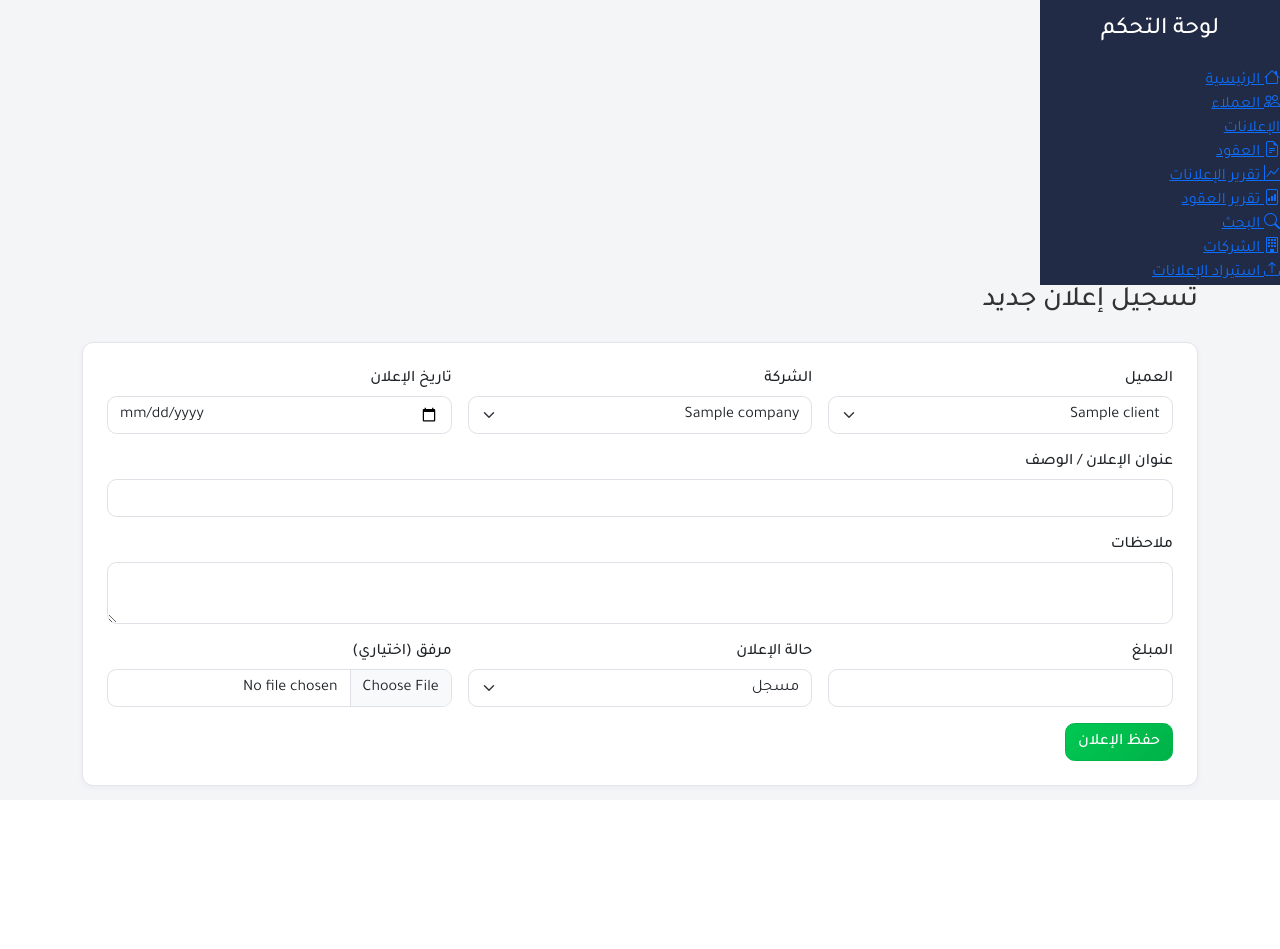
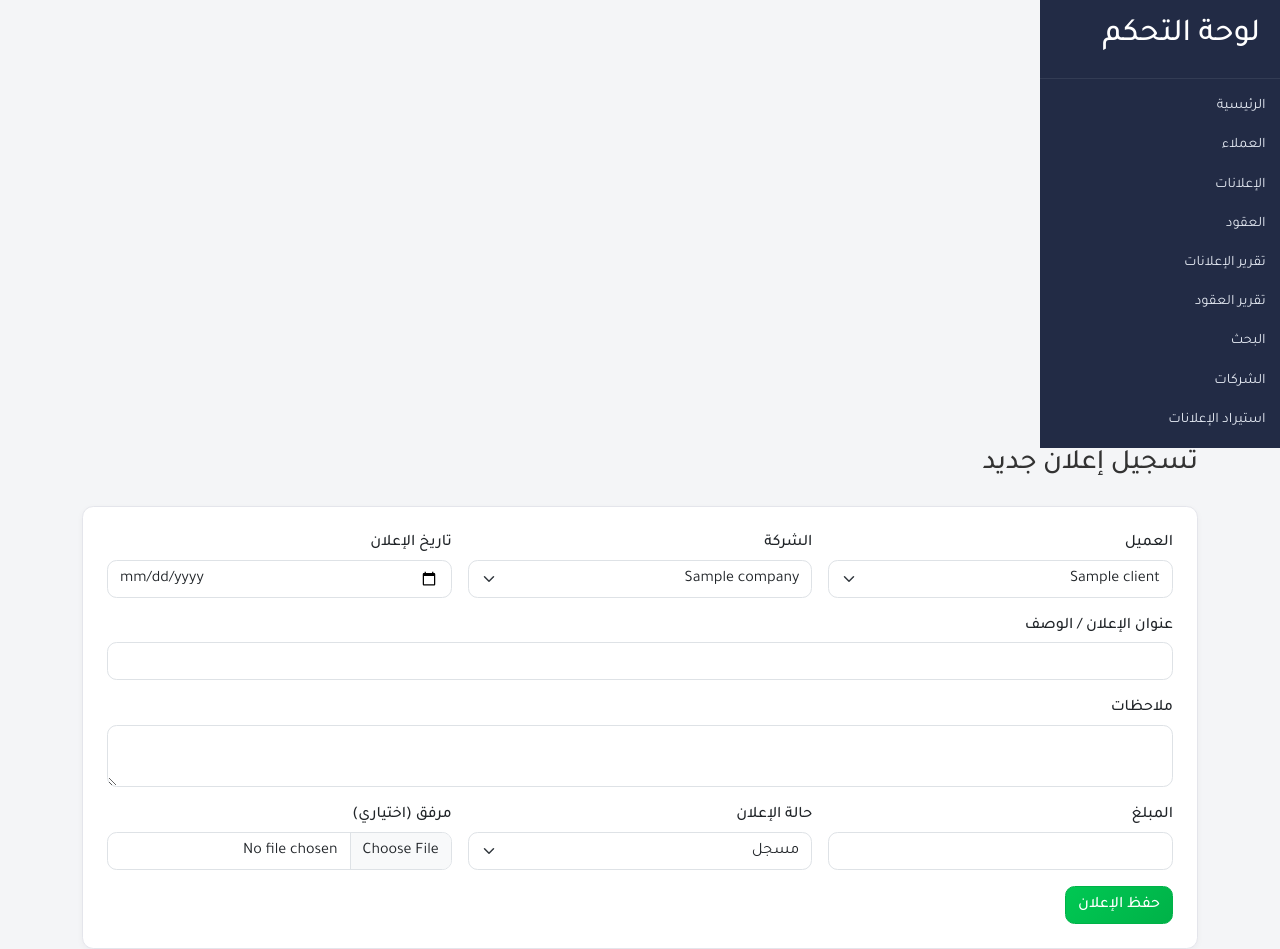
Before and after one commit to effatahmed67-ship-it/ads-system, a Flask app: page /add_ad in a window 1280 px wide. Before the commit the page ends 791 px from the top, so only its background shows below. Run offline with Flask 3, Linux system fonts and the light colour scheme; tables that the repository leaves empty hold one stand-in row (values such as "Sample post").

Commit message:
Update base.html

```diff
--- a/templates/base.html
+++ b/templates/base.html
@@ -1,42 +1,61 @@
-<!DOCTYPE html>
+<!doctype html>
 <html lang="ar" dir="rtl">
 <head>
-    <meta charset="UTF-8">
-    <title>{{ title if title else "نظام إدارة الإعلانات" }}</title>
+    <meta charset="utf-8">
+    <title>{% block title %}نظام تسجيل الحملات الإعلانية{% endblock %}</title>
 
-    <!-- Bootstrap RTL -->
-    <link rel="stylesheet" href="https://cdn.jsdelivr.net/npm/bootstrap@5.3.2/dist/css/bootstrap.rtl.min.css">
+    <!-- Bootstrap -->
+    <link rel="stylesheet"
+          href="https://cdn.jsdelivr.net/npm/bootstrap@5.3.2/dist/css/bootstrap.rtl.min.css">
 
-    <!-- Icons -->
-    <link rel="stylesheet" href="https://cdn.jsdelivr.net/npm/bootstrap-icons/font/bootstrap-icons.css">
-
-    <!-- Custom Style -->
-    <link rel="stylesheet" href="/static/css/style.css">
-
+    <!-- خطوط & ستايل -->
+    <link rel="stylesheet" href="{{ url_for('static', filename='css/style.css') }}">
 </head>
-
 <body>
 
-    <!-- Sidebar -->
-    <div class="sidebar">
-        <h4 class="text-center py-3 text-white">لوحة التحكم</h4>
+<div class="app-wrapper">
+    <!-- الشريط الجانبي -->
+    <aside class="sidebar">
+        <div class="sidebar-header">
+            <h2>لوحة التحكم</h2>
+        </div>
 
-        <a href="/" class="menu-item"><i class="bi bi-house"></i> الرئيسية</a>
-        <a href="/clients" class="menu-item"><i class="bi bi-people"></i> العملاء</a>
-        <a href="/add_ad" class="menu-item"><i class="bi bi-bullhorn"></i> الإعلانات</a>
-        <a href="/add_contract" class="menu-item"><i class="bi bi-file-earmark-text"></i> العقود</a>
-        <a href="/ads_report" class="menu-item"><i class="bi bi-graph-up"></i> تقرير الإعلانات</a>
-        <a href="/contracts_report" class="menu-item"><i class="menu-item bi-file-bar-graph"></i> تقرير العقود</a>
-        <a href="/search" class="menu-item"><i class="bi bi-search"></i> البحث</a>
-        <a href="/companies" class="menu-item"><i class="bi bi-building"></i> الشركات</a>
-        <a href="/import_ads" class="menu-item"><i class="bi bi-upload"></i> استيراد الإعلانات</a>
-    </div>
+        <nav class="sidebar-menu">
+            <a href="{{ url_for('home') }}" class="sidebar-link">
+                <span>الرئيسية</span>
+            </a>
+            <a href="{{ url_for('clients') }}" class="sidebar-link">
+                <span>العملاء</span>
+            </a>
+            <a href="{{ url_for('add_ad') }}" class="sidebar-link">
+                <span>الإعلانات</span>
+            </a>
+            <a href="{{ url_for('add_contract') }}" class="sidebar-link">
+                <span>العقود</span>
+            </a>
+            <a href="{{ url_for('ads_report') }}" class="sidebar-link">
+                <span>تقرير الإعلانات</span>
+            </a>
+            <a href="{{ url_for('contracts_report') }}" class="sidebar-link">
+                <span>تقرير العقود</span>
+            </a>
+            <a href="{{ url_for('search') }}" class="sidebar-link">
+                <span>البحث</span>
+            </a>
+            <a href="{{ url_for('companies') }}" class="sidebar-link">
+                <span>الشركات</span>
+            </a>
+            <a href="{{ url_for('import_ads') }}" class="sidebar-link">
+                <span>استيراد الإعلانات</span>
+            </a>
+        </nav>
+    </aside>
 
-    <!-- Page Content -->
-    <div class="page">
-        {% block content %}
-        {% endblock %}
-    </div>
+    <!-- منطقة المحتوى -->
+    <main class="content">
+        {% block content %}{% endblock %}
+    </main>
+</div>
 
 </body>
 </html>
```
